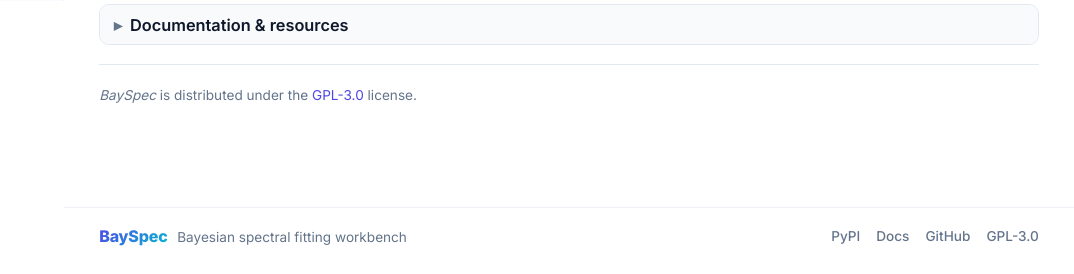
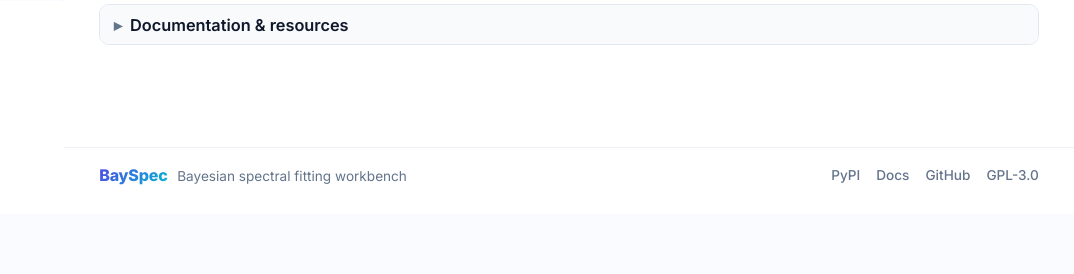
Before and after one commit to jyangch/bayspec_app, a FastAPI app: page / in a window 1280 px wide. Shown: the part 799-1073 px from the top of the page, without its empty margins (206-1280 px from the left). After the commit the page ends 984 px from the top, so only its background shows below. Run offline with FastAPI, Linux system fonts and the light colour scheme; some libraries are stand-ins or nearby versions.

Commit message:
Remove redundant GPL-3.0 caption from Home
The 'BaySpec is distributed under the GPL-3.0 license' caption at
the bottom of Home duplicates the GPL-3.0 link already present in
the cross-page footer (and the GPL badge at the top of the Home
hero). Drop the trailing <hr> + <p class=caption> pair.

```diff
--- a/templates/home.html
+++ b/templates/home.html
@@ -96,7 +96,4 @@
     </ul>
   </div>
 </details>
-
-<hr />
-<p class="caption"><em>BaySpec</em> is distributed under the <a href="https://www.gnu.org/licenses/gpl-3.0-standalone.html" target="_blank">GPL-3.0</a> license.</p>
 {% endblock %}
```
